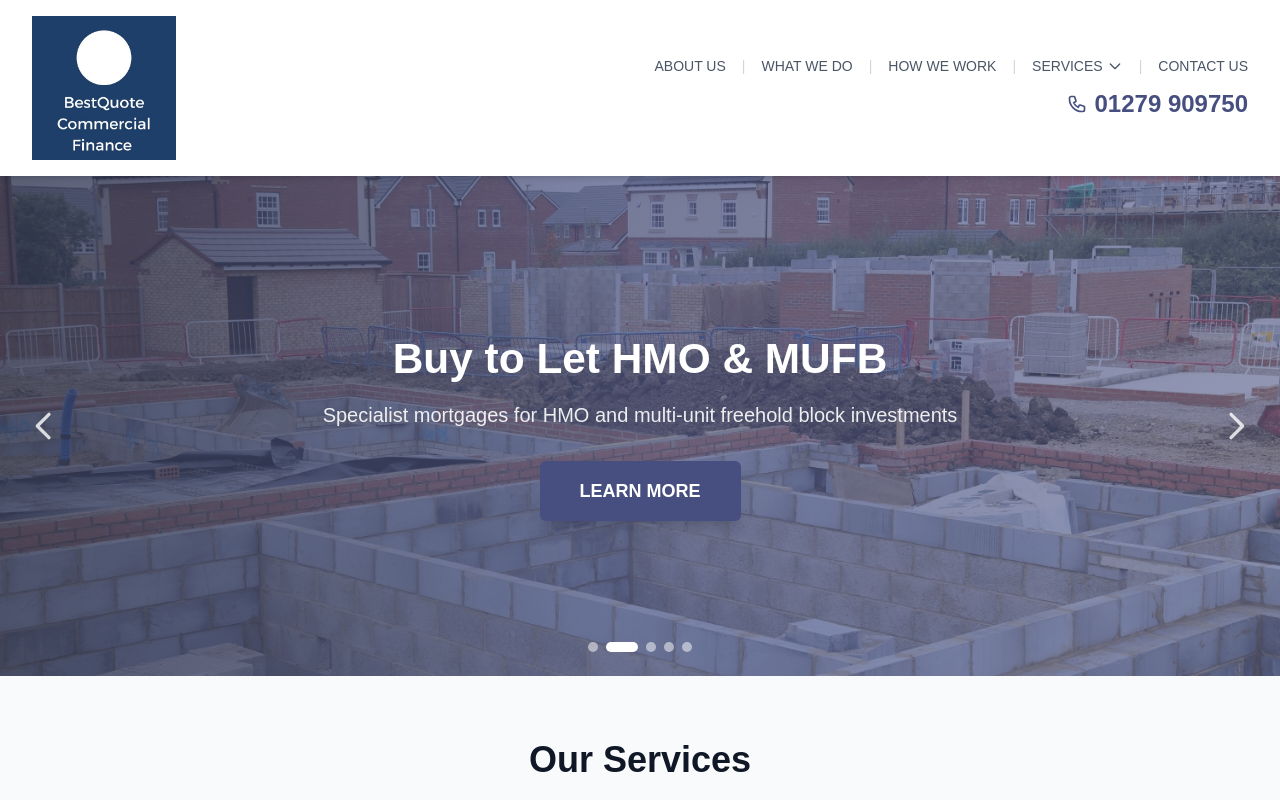
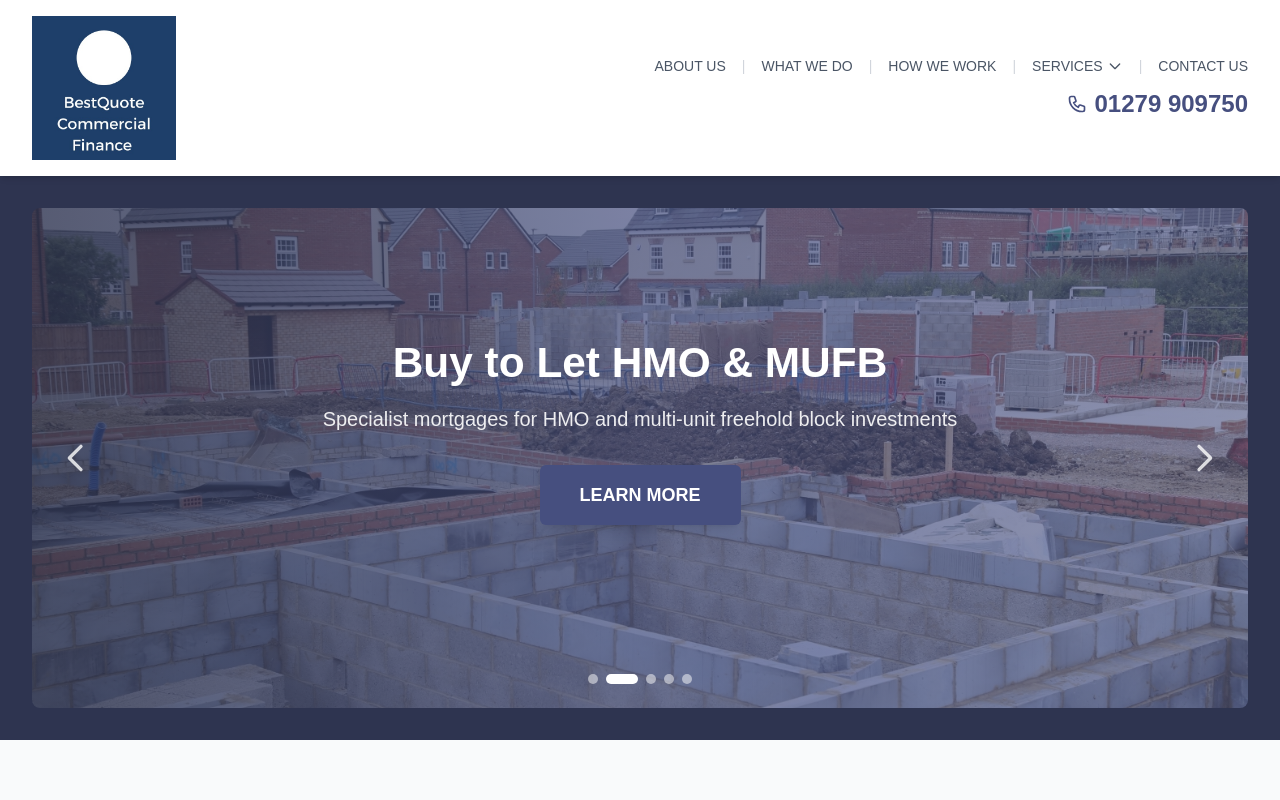
Before and after one commit to ZaCT-Media/best-quote-group, a Next.js app: page / in a window 1280 px wide. Shown: the top 800 px of the page. Built offline with nearby package versions, Linux system fonts and the light colour scheme.

Commit message:
added a max width to the hero section

```diff
--- a/app/components/Hero.tsx
+++ b/app/components/Hero.tsx
@@ -75,9 +75,11 @@ export default function Hero() {
   };
 
   return (
-    <section className="relative min-h-[400px] md:min-h-[500px] flex items-center justify-center overflow-hidden">
+    <section className="relative min-h-[400px] md:min-h-[500px] flex items-center justify-center overflow-hidden py-4 sm:py-6 lg:py-8 bg-[#2e3450]">
+      {/* Content Container */}
+      <div className="relative w-full max-w-7xl mx-auto min-h-[400px] md:min-h-[500px]">
         {/* Carousel Images */}
-      <div className="absolute inset-0">
+        <div className="absolute inset-0 mx-4 sm:mx-6 lg:mx-8 rounded-lg overflow-hidden z-0 pointer-events-none">
           {carouselSlides.map((slide, index) => (
             <div
               key={slide.image}
@@ -99,11 +101,10 @@ export default function Hero() {
             </div>
           ))}
         </div>
-
         {/* Navigation Arrows */}
         <button
           onClick={goToPrevious}
-        className="absolute left-4 z-30 text-white/80 hover:text-white transition-all duration-300 p-2 hover:bg-black/20 rounded-full cursor-pointer"
+          className="absolute left-6 sm:left-10 lg:left-12 top-1/2 -translate-y-1/2 z-20 text-white/80 hover:text-white transition-all duration-300 p-2 hover:bg-black/20 rounded-full cursor-pointer pointer-events-auto"
           aria-label="Previous slide"
         >
           <svg className="w-8 h-8 md:w-10 md:h-10" fill="none" stroke="currentColor" viewBox="0 0 24 24">
@@ -113,7 +114,7 @@ export default function Hero() {
 
         <button
           onClick={goToNext}
-        className="absolute right-4 z-30 text-white/80 hover:text-white transition-all duration-300 p-2 hover:bg-black/20 rounded-full cursor-pointer"
+          className="absolute right-6 sm:right-10 lg:right-12 top-1/2 -translate-y-1/2 z-20 text-white/80 hover:text-white transition-all duration-300 p-2 hover:bg-black/20 rounded-full cursor-pointer pointer-events-auto"
           aria-label="Next slide"
         >
           <svg className="w-8 h-8 md:w-10 md:h-10" fill="none" stroke="currentColor" viewBox="0 0 24 24">
@@ -122,7 +123,7 @@ export default function Hero() {
         </button>
 
         {/* Content */}
-      <div className="relative z-20 text-center text-white px-4 py-20 md:py-32">
+        <div className="relative z-20 text-center text-white py-20 md:py-32 px-4 sm:px-6 lg:px-8 pointer-events-none">
           <div className="transition-opacity duration-500">
             <h1 className="text-2xl sm:text-3xl md:text-4xl lg:text-[2.65rem] font-bold mb-4 leading-tight max-w-4xl mx-auto">
               {carouselSlides[currentIndex].title}
@@ -133,19 +134,19 @@ export default function Hero() {
           </div>
           <a
             href={carouselSlides[currentIndex].link}
-          className="inline-block bg-[#464f7f] hover:bg-[#2e3450] text-white font-semibold px-10 py-4 rounded-md transition-all duration-300 shadow-lg hover:shadow-xl transform hover:scale-105 text-base md:text-lg cursor-pointer"
+            className="inline-block bg-[#464f7f] hover:bg-[#2e3450] text-white font-semibold px-10 py-4 rounded-md transition-all duration-300 shadow-lg hover:shadow-xl transform hover:scale-105 text-base md:text-lg cursor-pointer pointer-events-auto"
           >
             LEARN MORE
           </a>
         </div>
 
         {/* Carousel Indicators */}
-      <div className="absolute bottom-6 left-1/2 transform -translate-x-1/2 z-30 flex gap-2">
+        <div className="absolute bottom-6 left-1/2 transform -translate-x-1/2 z-20 flex gap-2">
           {carouselSlides.map((_, index) => (
             <button
               key={index}
               onClick={() => goToSlide(index)}
-            className={`w-2.5 h-2.5 rounded-full transition-all duration-300 cursor-pointer ${
+              className={`w-2.5 h-2.5 rounded-full transition-all duration-300 cursor-pointer pointer-events-auto ${
                 index === currentIndex
                   ? 'bg-white w-8'
                   : 'bg-white/50 hover:bg-white/75'
@@ -154,6 +155,7 @@ export default function Hero() {
             />
           ))}
         </div>
+      </div>
     </section>
   );
 }
```
Lines whose indentation alone changed are shown as unchanged.
